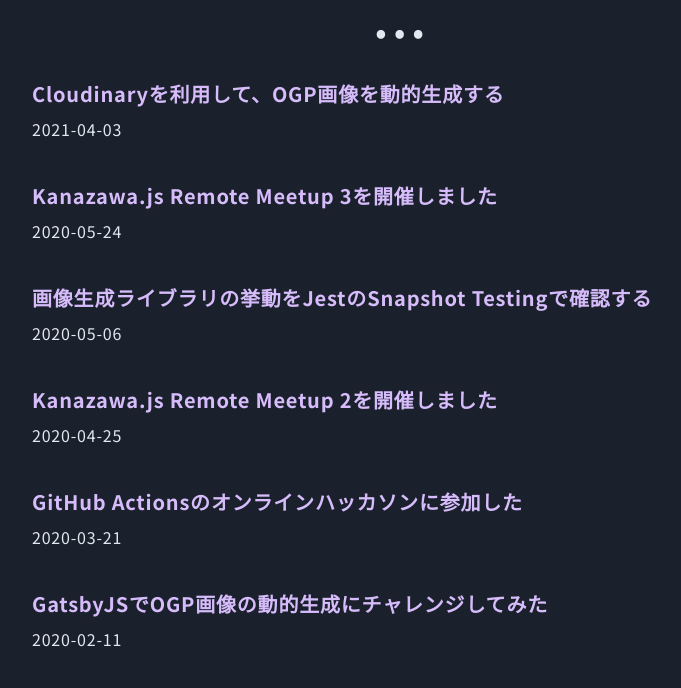
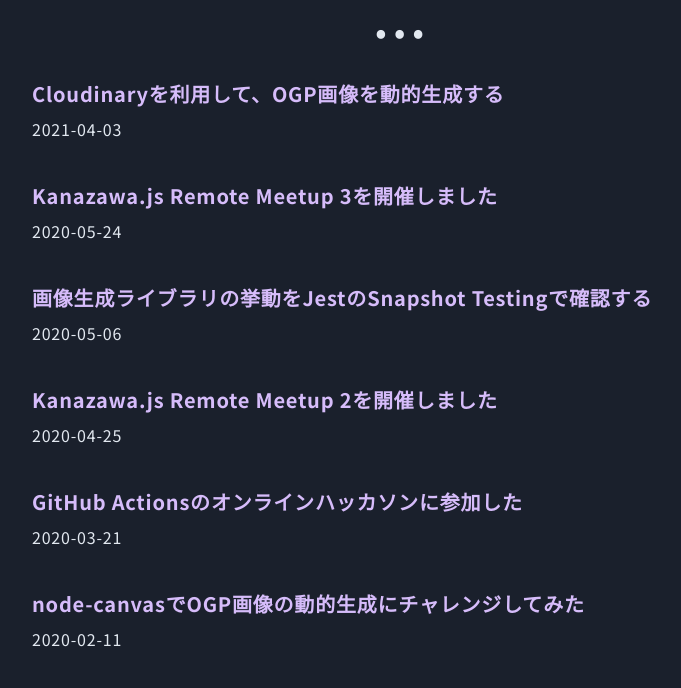
Before and after one commit to kentaro-m/learn-something-new, a Gatsby site: page / in a window 1280 px wide. Shown: the part 103-791 px from the top of the page, without its empty margins (240-921 px from the left). Built offline with nearby package versions, Linux system fonts and the light colour scheme; Gatsby itself is replaced by a stand-in of ours; some packages are replaced by stand-ins of ours; what mdx-embed would draw is missing.

Commit message:
Rename article title

```diff
--- a/content/blog/create-gatsbyjs-plugin-to-dynamically-generate-og-images/index.md
+++ b/content/blog/create-gatsbyjs-plugin-to-dynamically-generate-og-images/index.md
@@ -1,5 +1,5 @@
 ---
-title: GatsbyJSでOGP画像の動的生成にチャレンジしてみた
+title: node-canvasでOGP画像の動的生成にチャレンジしてみた
 date: '2020-02-11T12:59:00.000Z'
 ---
 QiitaやDev.toなどのブログサービスでは記事タイトルと著者情報をベースに、SNSにシェアされる際に展開されるOGP画像を自動的に生成してくれます。本記事ではGatsbyJS製のブログで同じ機能の実装にチャレンジしたので、その模様を紹介したいと思います。
```
